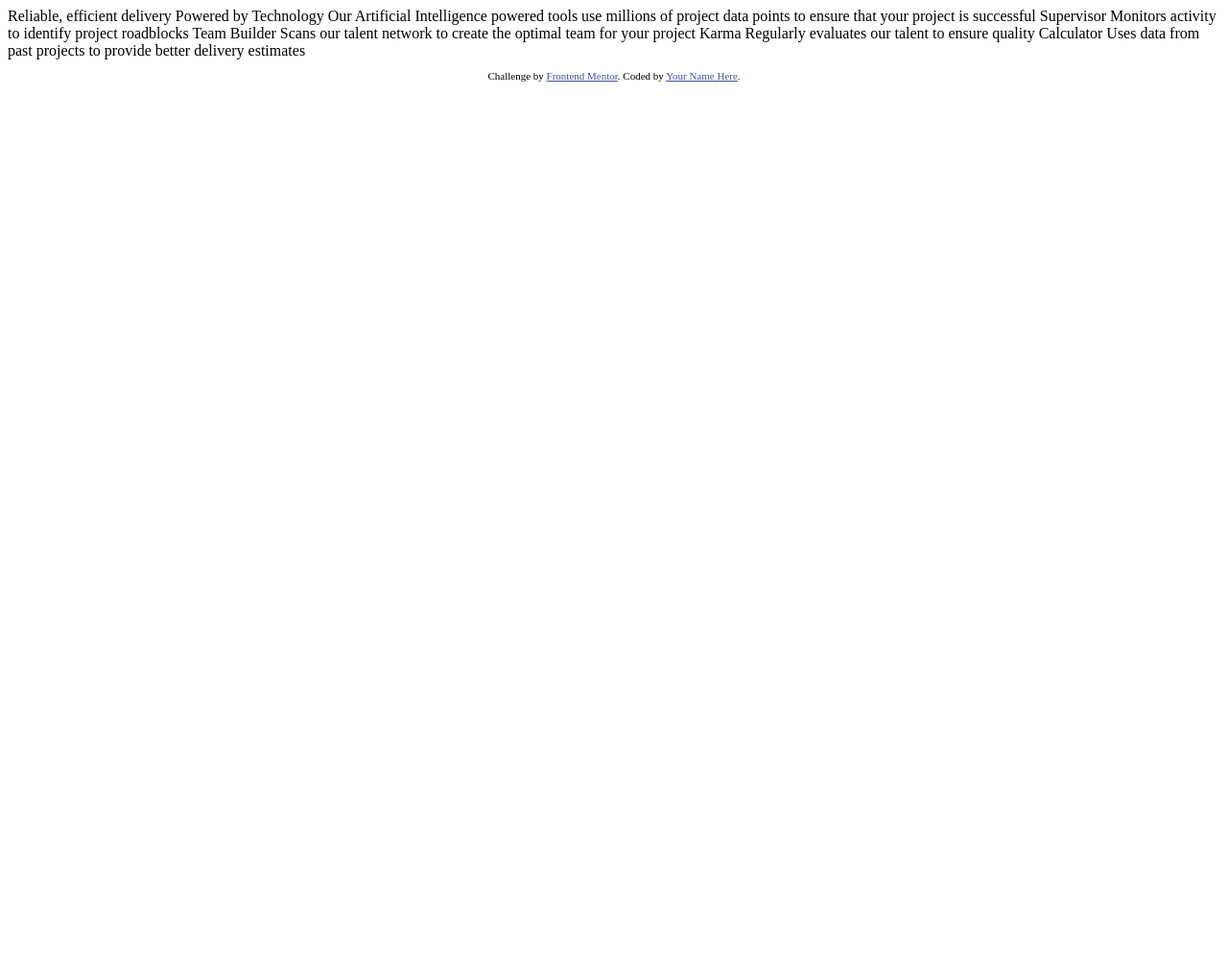
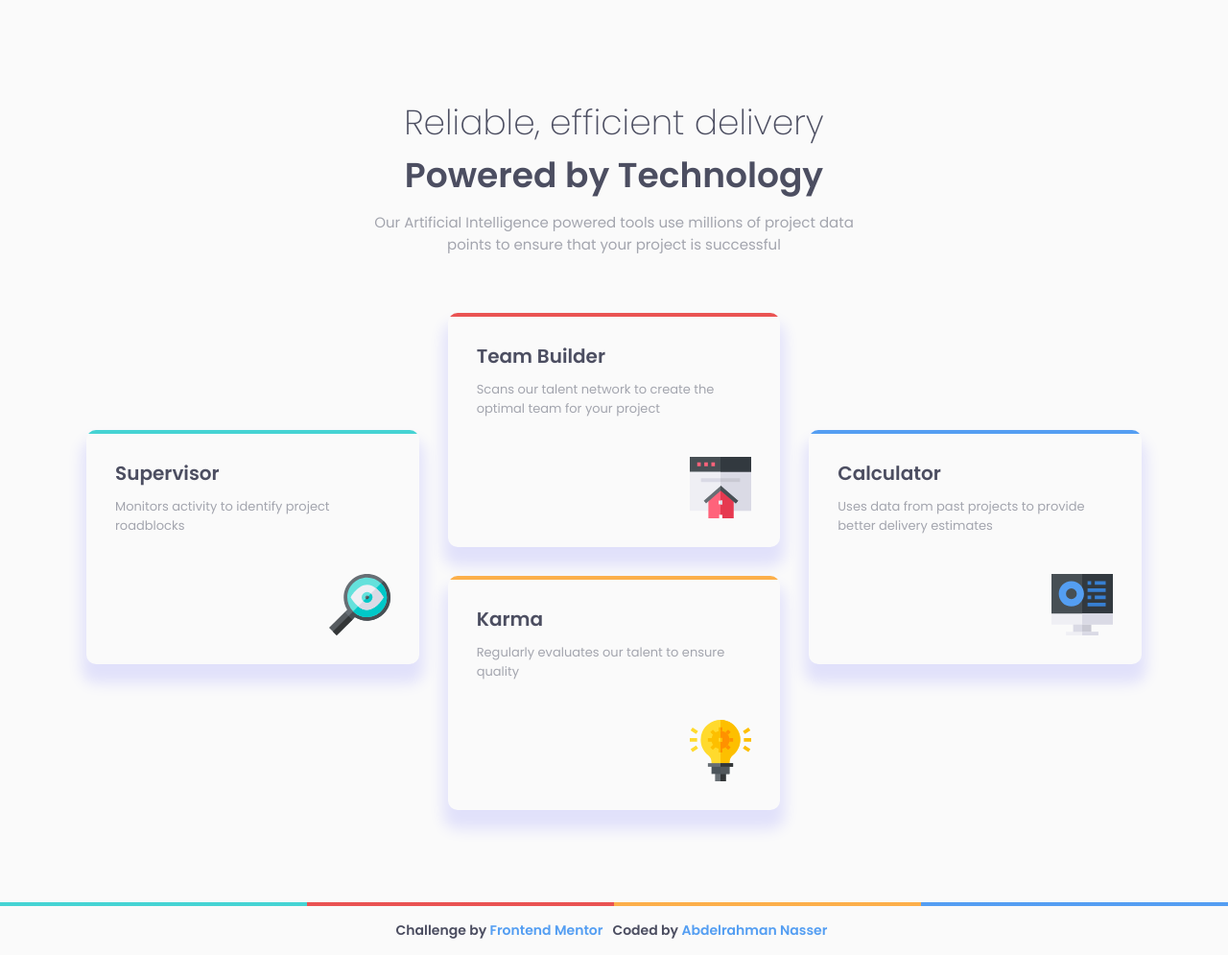
Before and after one commit to abdel-rahmandev/Four-card-feature-section, a plain HTML site: page index.html in a window 1280 px wide. Shown: the whole page at 96% size. Before the commit the page ends 800 px from the top, so only its background shows below. Drawn offline with Linux system fonts and the light colour scheme.

Commit message:
Challenge's Solution

```diff
--- /dev/null
+++ b/css/main.css
@@ -0,0 +1,178 @@
+/* Start Global Rules */
+* {
+  -webkit-box-sizing: border-box;
+  -moz-box-sizing: border-box;
+  box-sizing: border-box;
+  padding: 0;
+  margin: 0;
+}
+body {
+  font-family: "Poppins", sans-serif;
+  font-size: 15px;
+  background-color: hsl(0, 0%, 98%);
+}
+main {
+  padding: 30px;
+}
+/* End Global Rules */
+
+/* Start Card Feature */
+.cards-container {
+  width: 1100px;
+  max-width: 100%;
+  margin: 70px auto;
+  text-align: center;
+}
+.cards-container h1 {
+  font-weight: 200;
+  font-size: 36px;
+  color: hsl(234, 12%, 34%);
+}
+.cards-container h2 {
+  font-size: 36px;
+  font-weight: 600;
+  color: hsl(234, 12%, 34%);
+}
+.cards-container > p {
+  color: hsl(229, 6%, 66%);
+  font-weight: 400;
+  max-width: 500px;
+  margin: 10px auto 0;
+}
+.cards-container .feats {
+  display: grid;
+  grid-template-areas:
+    "card1 card2 card4"
+    ". card3 .";
+  gap: 30px;
+  margin-top: 60px;
+}
+.feats .feat {
+  padding: 30px;
+  box-shadow: 0px 15px 15px 5px hsla(240, 100%, 50%, 0.1);
+  border-radius: 10px;
+  text-align: left;
+  position: relative;
+  overflow: hidden;
+}
+.feats .feat::before {
+  content: "";
+  width: 100%;
+  height: 4px;
+  position: absolute;
+  top: 0;
+  left: 0;
+}
+.feats .feat:nth-child(1)::before {
+  background-color: hsl(180, 62%, 55%);
+}
+.feats .feat:nth-child(1) {
+  grid-area: card1;
+  transform: translateY(50%);
+}
+.feats .feat:nth-child(2)::before {
+  background-color: hsl(0, 78%, 62%);
+}
+.feats .feat:nth-child(2) {
+  grid-area: card2;
+}
+.feats .feat:nth-child(3)::before {
+  background-color: hsl(34, 97%, 64%);
+}
+.feats .feat:nth-child(3) {
+  grid-area: card3;
+}
+.feats .feat:nth-child(4)::before {
+  background-color: hsl(212, 86%, 64%);
+}
+.feats .feat:nth-child(4) {
+  grid-area: card4;
+  transform: translateY(50%);
+}
+.feat h3 {
+  color: hsl(234, 12%, 34%);
+  font-weight: 600;
+  font-size: 20px;
+}
+.feat p {
+  color: hsl(229, 6%, 66%);
+  font-weight: 400;
+  font-size: 13px;
+  margin: 10px 0 40px;
+  padding-right: 20px;
+}
+.feat img {
+  display: block;
+  margin-left: auto;
+}
+@media (max-width: 1024px) {
+  .cards-container .feats {
+    grid-template-areas: "card1" "card2" "card3" "card4";
+  }
+  .cards-container h1,
+  .cards-container h2 {
+    font-size: 24px;
+  }
+  .feats .feat:nth-child(1),
+  .feats .feat:nth-child(4) {
+    transform: translateY(0);
+  }
+  .feat p {
+    padding-right: 0;
+  }
+}
+/* End Card Feature */
+
+/* Start Footer */
+footer {
+  text-align: center;
+  min-height: 50px;
+  padding: 10px;
+  display: flex;
+  align-items: center;
+  position: relative;
+}
+footer::before {
+  content: "";
+  background-image: linear-gradient(
+    to right,
+    hsl(180, 62%, 55%) 25%,
+    hsl(0, 78%, 62%) 25%,
+    hsl(0, 78%, 62%) 50%,
+    hsl(34, 97%, 64%) 50%,
+    hsl(34, 97%, 64%) 75%,
+    hsl(212, 86%, 64%) 75%
+  );
+  width: 100%;
+  height: 4px;
+  position: absolute;
+  top: -4px;
+  left: 0;
+}
+footer .content {
+  display: flex;
+  align-items: center;
+  justify-content: space-evenly;
+  flex-wrap: wrap;
+  max-width: 500px;
+  margin: 0 auto;
+  font-weight: bold;
+  font-size: 14px;
+}
+footer span {
+  padding: 5px;
+  color: hsl(234, 12%, 34%);
+}
+footer span:first-child {
+  margin-left: -5px;
+}
+footer a {
+  color: hsl(212, 86%, 64%);
+  text-decoration: none;
+  transition: 0.3s;
+}
+footer a:hover {
+  text-decoration: underline;
+  color: hsl(180, 62%, 55%);
+}
+/* End Footer */
--- a/index.html
+++ b/index.html
@@ -1,45 +1,65 @@
 <!DOCTYPE html>
 <html lang="en">
+
 <head>
   <meta charset="UTF-8">
-  <meta name="viewport" content="width=device-width, initial-scale=1.0"> <!-- displays site properly based on user's device -->
-
+  <meta name="viewport" content="width=device-width, initial-scale=1.0">
+  <!-- displays site properly based on user's device -->
   <link rel="icon" type="image/png" sizes="32x32" href="./images/favicon-32x32.png">
-
+  <!-- Poppins Font -->
+  <link rel="preconnect" href="https://fonts.googleapis.com">
+  <link rel="preconnect" href="https://fonts.gstatic.com" crossorigin>
+  <link href="https://fonts.googleapis.com/css2?family=Poppins:wght@200;400;600&display=swap" rel="stylesheet">
+  <!-- Main Style -->
+  <link rel="stylesheet" href="./css/main.css" />
   <title>Frontend Mentor | Four card feature section</title>
 
-  <!-- Feel free to remove these styles or customise in your own stylesheet 👍 -->
-  <style>
-    .attribution { font-size: 11px; text-align: center; }
-    .attribution a { color: hsl(228, 45%, 44%); }
-  </style>
 </head>
+
 <body>
+  <!-- Start Card Feature -->
+  <main>
+    <div class="cards-container">
+      <h1>Reliable, efficient delivery</h1>
+      <h2>Powered by Technology</h2>
 
-  Reliable, efficient delivery
-  Powered by Technology
+      <p>Our Artificial Intelligence powered tools use millions of project data points
+        to ensure that your project is successful</p>
 
-  Our Artificial Intelligence powered tools use millions of project data points
-  to ensure that your project is successful
+      <div class="feats">
+        <div class="feat">
+          <h3>Supervisor</h3>
+          <p>Monitors activity to identify project roadblocks</p>
+          <img src="./images/icon-supervisor.svg" alt="" />
+        </div>
+        <div class="feat">
+          <h3>Team Builder</h3>
+          <p>Scans our talent network to create the optimal team for your project</p>
+          <img src="./images/icon-team-builder.svg" alt="" />
+        </div>
+        <div class="feat">
+          <h3>Karma</h3>
+          <p>Regularly evaluates our talent to ensure quality</p>
+          <img src="./images/icon-karma.svg" alt="" />
+        </div>
+        <div class="feat">
+          <h3>Calculator</h3>
+          <p>Uses data from past projects to provide better delivery estimates</p>
+          <img src="./images/icon-calculator.svg" alt="" />
+        </div>
+      </div>
+    </div>
+  </main>
+  <!-- End Main -->
+  <!-- Start Footer -->
+  <footer>
+    <div class="content">
+      <span>Challenge by <a href="https://www.frontendmentor.io?ref=challenge" target="_blank">Frontend
+          Mentor</a></span>
+      <span>Coded by <a href="https://github.com/abdel-rahmandev">Abdelrahman Nasser</a></span>
+    </div>
+  </footer>
+  <!-- End Footer -->
+</body>
 
-  Supervisor
-  Monitors activity to identify project roadblocks
-
-  Team Builder
-  Scans our talent network to create the optimal team for your project
-
-  Karma
-  Regularly evaluates our talent to ensure quality
-
-  Calculator
-  Uses data from past projects to provide better delivery estimates
-
-
-  <footer>
-    <p class="attribution">
-      Challenge by <a href="https://www.frontendmentor.io?ref=challenge" target="_blank">Frontend Mentor</a>.
-      Coded by <a href="#">Your Name Here</a>.
-    </p>
-  </footer>
-</body>
 </html>
```
